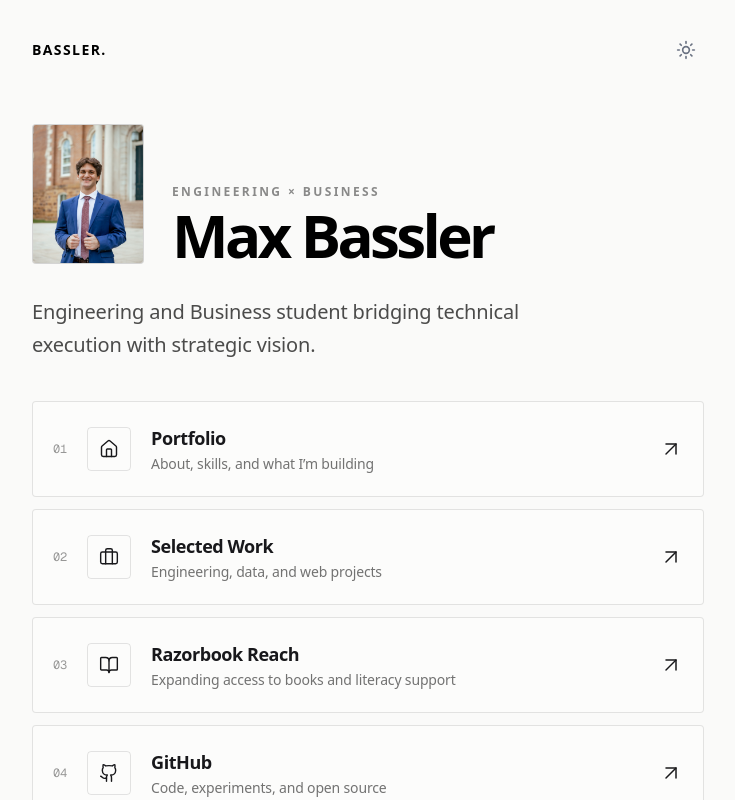
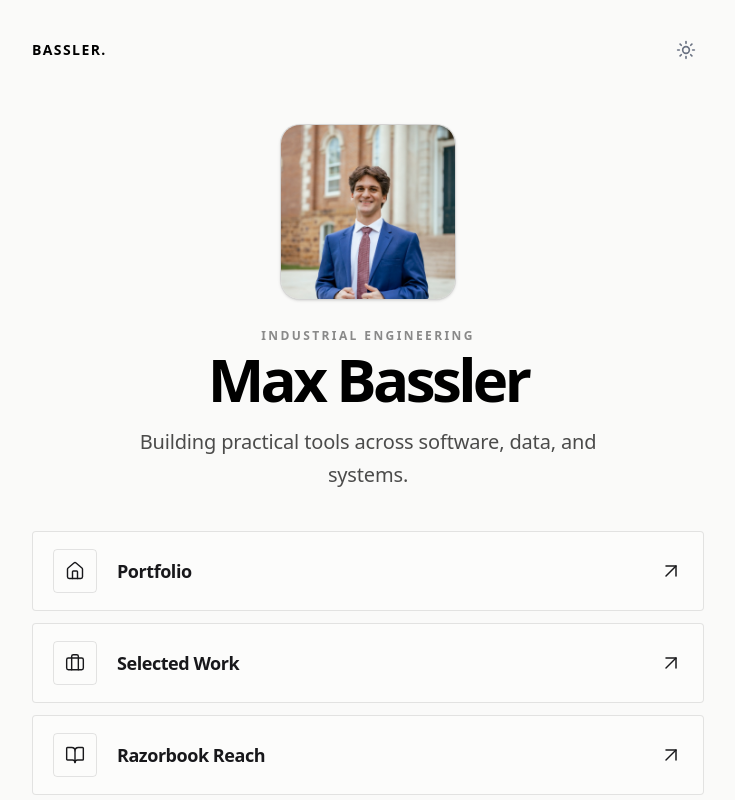
Before and after one commit to basssler/bassler-me, a Next.js app: page /go in a window 1280 px wide. Shown: the top 800 px of the page, without its empty margins (272-1007 px from the left). Built offline with nearby package versions, Linux system fonts and the light colour scheme.

Commit message:
Refine link hub and update site positioning

```diff
--- a/src/app/(site)/page.tsx
+++ b/src/app/(site)/page.tsx
@@ -9,7 +9,7 @@ export default function HomePage() {
             BASSLER<span className="!text-black dark:!text-white">.</span>
           </h1>
           <p className="text-xl md:text-3xl leading-snug max-w-3xl font-light !text-black dark:!text-white">
-            Emerging full-stack developer & engineer building precise digital experiences with a growth mindset.
+            Industrial Engineering student building practical tools across software, data, and systems.
           </p>
         </div>
       </section>
@@ -29,10 +29,10 @@ export default function HomePage() {
           <h2 className="text-xs font-bold uppercase tracking-[0.2em] mb-6 !text-black dark:!text-white">About</h2>
           <div className="space-y-6 text-lg md:text-xl font-light leading-relaxed max-w-2xl">
             <p>
-              Current Engineering and Business student at the University of Arkansas studying Industrial Engineering and Finance. I’m pursuing a dual focus while staying intentional about where I specialize as I gain more real-world experience.
+              I’m an Industrial Engineering student at the University of Arkansas focused on turning complex systems into practical, well-designed tools.
             </p>
             <p>
-              I bridge technical execution and strategic thinking by shipping real products and leading real initiatives. I got my start contributing to Wurst+3, an open-source project with{" "}
+              I combine engineering analysis with hands-on software development by shipping real products and leading real initiatives. I got my start contributing to Wurst+3, an open-source project with{" "}
               <a
                 href="https://github.com/WurstPlus/wurst-plus-three"
                 target="_blank"
--- a/src/app/go/page.tsx
+++ b/src/app/go/page.tsx
@@ -33,7 +33,6 @@ export const metadata: Metadata = {
 
 type LinkItem = {
   label: string;
-  description: string;
   href: string;
   icon: LucideIcon;
   newTab?: boolean;
@@ -42,72 +41,57 @@ type LinkItem = {
 const linkItems: LinkItem[] = [
   {
     label: "Portfolio",
-    description: "About, skills, and what I’m building",
     href: "/",
     icon: Home,
   },
   {
     label: "Selected Work",
-    description: "Engineering, data, and web projects",
     href: "/projects",
     icon: Briefcase,
   },
   {
     label: "Razorbook Reach",
-    description: "Expanding access to books and literacy support",
     href: "https://basssler.github.io/razorbook-me/",
     icon: BookOpen,
     newTab: true,
   },
   {
     label: "GitHub",
-    description: "Code, experiments, and open source",
     href: "https://github.com/basssler",
     icon: Github,
     newTab: true,
   },
   {
     label: "LinkedIn",
-    description: "Experience, leadership, and updates",
     href: "https://www.linkedin.com/in/maxbassler/",
     icon: Linkedin,
     newTab: true,
   },
   {
     label: "Instagram",
-    description: "Follow @basssler",
     href: "https://www.instagram.com/basssler/",
     icon: Instagram,
     newTab: true,
   },
   {
     label: "Email",
-    description: "bassler@uark.edu",
     href: "mailto:bassler@uark.edu",
     icon: Mail,
   },
 ];
 
 const rowClassName =
-  "group flex min-h-20 items-center gap-4 rounded-sm border border-black/10 bg-white/35 px-4 py-4 text-left transition-[transform,background-color,color,border-color] duration-200 hover:-translate-y-0.5 hover:border-black hover:bg-black hover:text-white focus-visible:outline-none focus-visible:ring-2 focus-visible:ring-black focus-visible:ring-offset-2 focus-visible:ring-offset-background dark:border-white/15 dark:bg-white/[0.03] dark:hover:border-white dark:hover:bg-white dark:hover:text-black dark:focus-visible:ring-white sm:min-h-24 sm:gap-5 sm:px-5";
+  "group flex min-h-[4.5rem] items-center gap-4 rounded-sm border border-black/10 bg-white/35 px-4 py-3 text-left transition-[transform,background-color,color,border-color] duration-200 hover:-translate-y-0.5 hover:border-black hover:bg-black hover:text-white focus-visible:outline-none focus-visible:ring-2 focus-visible:ring-black focus-visible:ring-offset-2 focus-visible:ring-offset-background dark:border-white/15 dark:bg-white/[0.03] dark:hover:border-white dark:hover:bg-white dark:hover:text-black dark:focus-visible:ring-white sm:min-h-20 sm:gap-5 sm:px-5";
 
-function LinkRow({ item, index }: { item: LinkItem; index: number }) {
+function LinkRow({ item }: { item: LinkItem }) {
   const Icon = item.icon;
   const contents = (
     <>
-      <span className="font-mono text-[10px] text-black/40 transition-colors group-hover:text-current dark:text-white/40 sm:text-xs">
-        {String(index + 1).padStart(2, "0")}
-      </span>
       <span className="flex size-10 shrink-0 items-center justify-center rounded-sm border border-black/10 transition-colors group-hover:border-current/25 dark:border-white/15 sm:size-11">
         <Icon className="size-[18px] sm:size-5" strokeWidth={1.7} aria-hidden="true" />
       </span>
-      <span className="min-w-0 flex-1">
-        <span className="block text-base font-semibold tracking-tight sm:text-lg">
-          {item.label}
-        </span>
-        <span className="mt-0.5 block text-xs leading-snug text-black/55 transition-colors group-hover:text-current/70 dark:text-white/55 sm:text-sm">
-          {item.description}
-        </span>
+      <span className="min-w-0 flex-1 text-base font-semibold tracking-tight sm:text-lg">
+        {item.label}
       </span>
       <ArrowUpRight
         className="size-5 shrink-0 transition-transform duration-200 group-hover:translate-x-0.5 group-hover:-translate-y-0.5 sm:size-6"
@@ -152,42 +136,37 @@ export default function LinksPage() {
             <ThemeToggle />
           </div>
 
-          <div className="mt-10 grid grid-cols-[5.5rem_1fr] items-end gap-5 sm:mt-14 sm:grid-cols-[7rem_1fr] sm:gap-7">
-            <div className="relative aspect-[4/5] overflow-hidden rounded-sm border border-black/10 bg-black/5 dark:border-white/15 dark:bg-white/5">
+          <div className="mt-10 flex flex-col items-center text-center sm:mt-14">
+            <div className="relative size-36 overflow-hidden rounded-[1.25rem] border border-black/10 bg-black/5 shadow-sm dark:border-white/15 dark:bg-white/5 sm:size-44">
               <Image
                 src="/images/headshot.jpg"
                 alt="Max Bassler"
                 fill
                 priority
-                sizes="(min-width: 640px) 112px, 88px"
-                className="object-cover object-[center_26%]"
+                sizes="(min-width: 640px) 176px, 144px"
+                className="object-cover object-[center_24%]"
               />
             </div>
-            <div className="pb-0.5">
-              <p className="mb-2 text-[10px] font-bold uppercase tracking-[0.2em] text-black/45 dark:text-white/45 sm:text-xs">
-                Engineering × Business
-              </p>
-              <h1 className="text-4xl font-bold leading-[0.9] tracking-[-0.06em] text-black dark:text-white sm:text-6xl">
-                Max Bassler
-              </h1>
-            </div>
+            <p className="mt-7 text-[10px] font-bold uppercase tracking-[0.2em] text-black/45 dark:text-white/45 sm:text-xs">
+              Industrial Engineering
+            </p>
+            <h1 className="mt-2 text-[2.75rem] font-bold leading-[0.9] tracking-[-0.06em] text-black dark:text-white sm:text-6xl">
+              Max Bassler
+            </h1>
+            <p className="mt-5 max-w-lg text-base font-light leading-relaxed text-black/70 dark:text-white/70 sm:text-xl">
+              Building practical tools across software, data, and systems.
+            </p>
           </div>
-
-          <p className="mt-6 max-w-xl text-base font-light leading-relaxed text-black/70 dark:text-white/70 sm:mt-8 sm:text-xl">
-            Engineering and Business student bridging technical execution with
-            strategic vision.
-          </p>
         </header>
 
         <nav aria-label="Max Bassler links" className="mt-8 grid gap-2.5 sm:mt-10 sm:gap-3">
-          {linkItems.map((item, index) => (
-            <LinkRow item={item} index={index} key={item.label} />
+          {linkItems.map((item) => (
+            <LinkRow item={item} key={item.label} />
           ))}
         </nav>
 
-        <footer className="mt-auto flex items-center justify-between gap-4 pt-8 text-[10px] font-medium uppercase tracking-[0.15em] text-black/45 dark:text-white/45 sm:pt-10 sm:text-xs">
+        <footer className="mt-auto flex justify-center pt-8 text-[10px] font-medium uppercase tracking-[0.15em] text-black/45 dark:text-white/45 sm:pt-10 sm:text-xs">
           <span>bassler.me/go</span>
-          <span>&copy; {new Date().getFullYear()} Bassler.</span>
         </footer>
       </div>
     </main>
--- a/src/app/layout.tsx
+++ b/src/app/layout.tsx
@@ -16,16 +16,16 @@ const geistMono = Geist_Mono({
 export const metadata: Metadata = {
   metadataBase: new URL('https://www.bassler.me'),
   title: {
-    default: "Max Bassler | Creative Developer & Engineer",
+    default: "Max Bassler | Industrial Engineering & Software",
     template: "%s | Max Bassler",
   },
-  description: "Engineering and Business student bridging technical execution with strategic vision.",
+  description: "Industrial Engineering student building practical tools across software, data, and systems.",
   verification: {
     google: "d_11iTj-427J-XUv9drMycjpoagJdkdC86jZy2WCoqc",
   },
   openGraph: {
-    title: "Max Bassler | Creative Developer",
-    description: "Building scalable digital experiences with minimalism and precision.",
+    title: "Max Bassler | Industrial Engineering & Software",
+    description: "Building practical tools across software, data, and systems.",
     url: 'https://www.bassler.me',
     siteName: 'Max Bassler',
     images: [
@@ -33,7 +33,7 @@ export const metadata: Metadata = {
         url: '/images/og/og-default.png',
         width: 1200,
         height: 630,
-        alt: 'Max Bassler - Creative Developer',
+        alt: 'Max Bassler - Industrial Engineering and Software',
       },
     ],
     locale: 'en_US',
@@ -42,7 +42,7 @@ export const metadata: Metadata = {
   twitter: {
     card: 'summary_large_image',
     title: 'Max Bassler',
-    description: 'Creative developer building digital experiences.',
+    description: 'Industrial Engineering student building practical tools across software, data, and systems.',
     images: ['/images/og/og-default.png'],
   },
 
```
